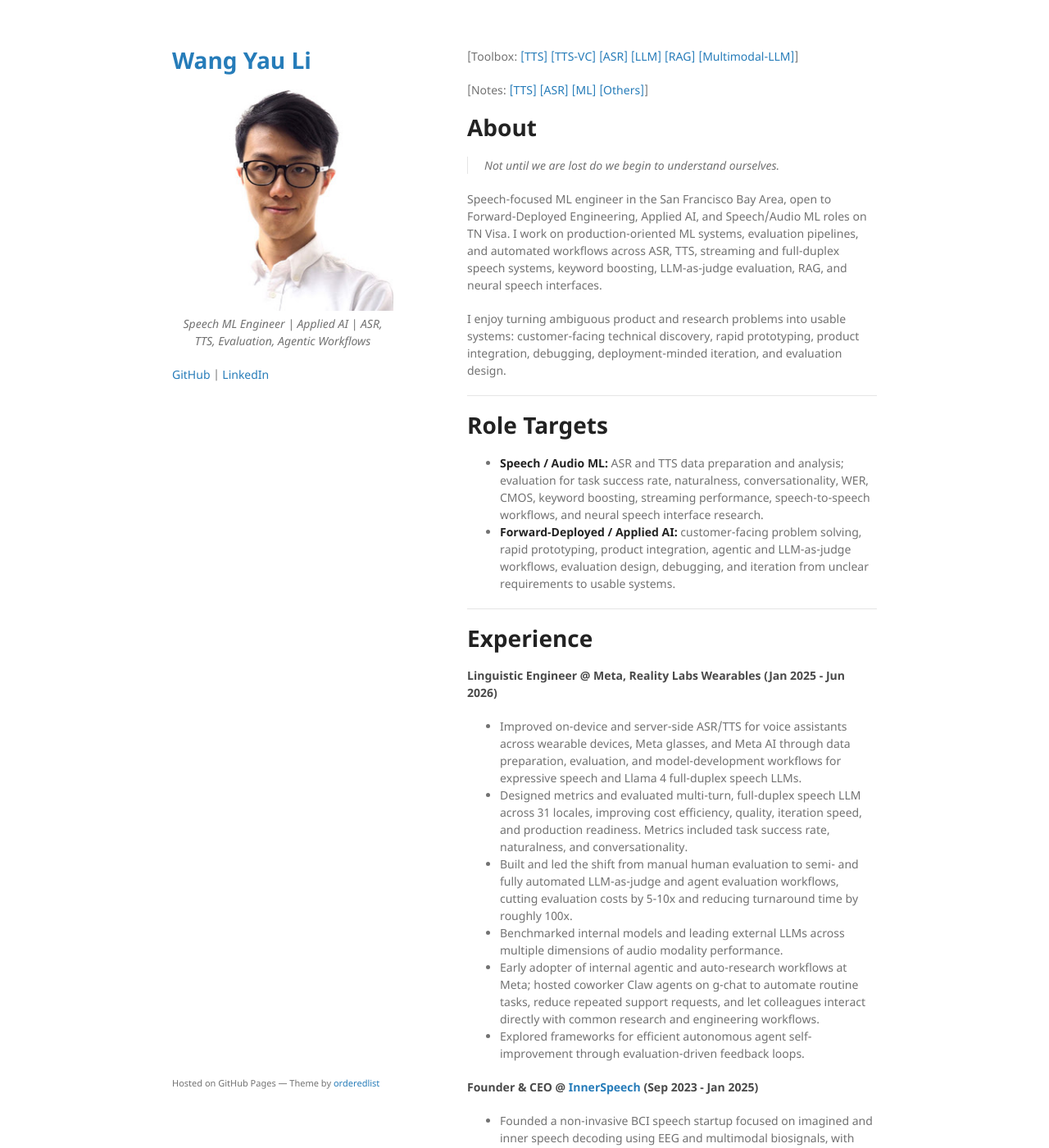
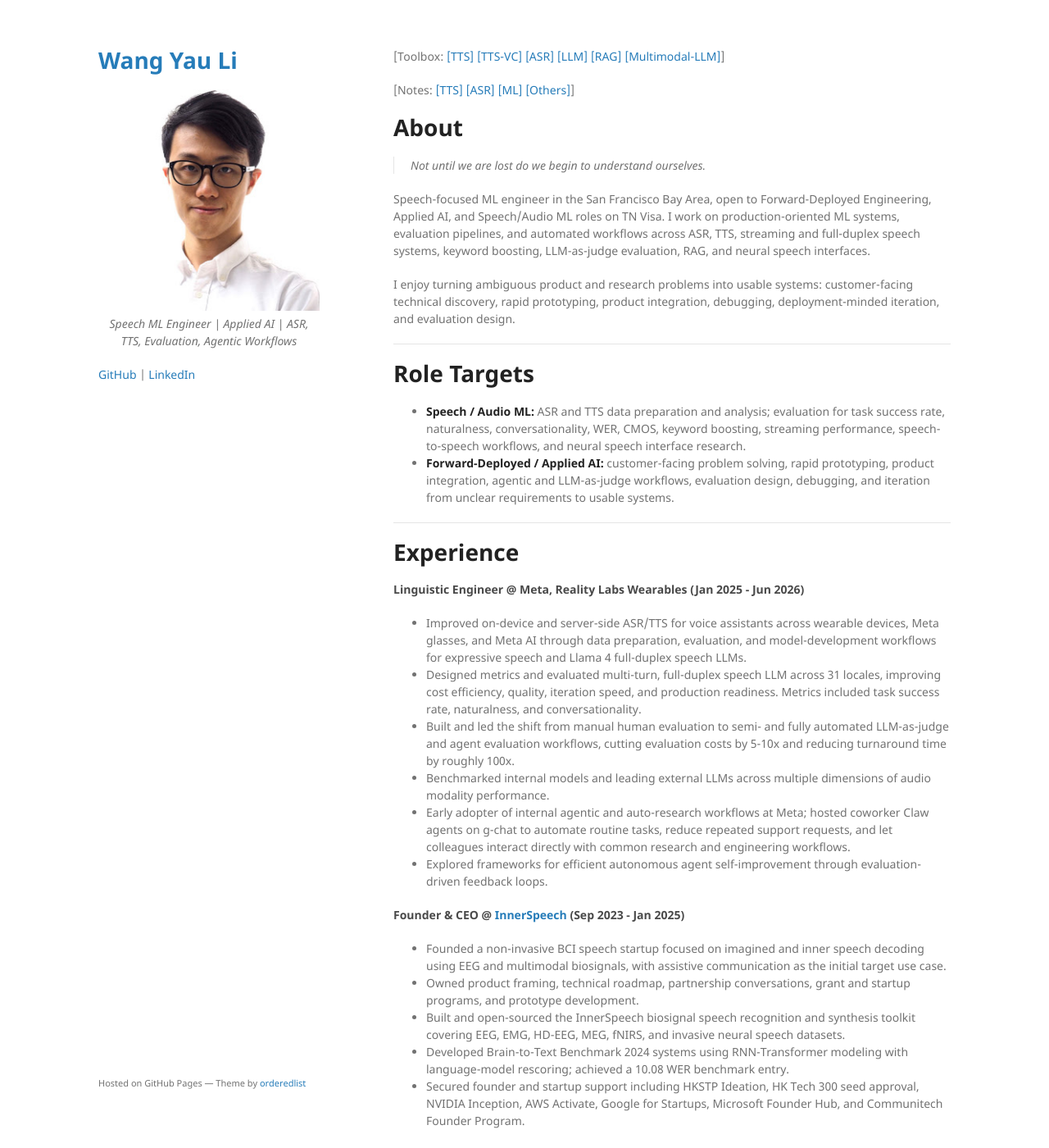
Before and after one commit to kennethli319/kennethli319.github.io, a Jekyll site: the page built from index.md, in a window 1280 px wide and 1400 px high. Shown: the whole window at 82% size. Built offline with Jekyll 4.4.1, drawn with Linux system fonts in a browser that asks for light colours.

Commit message:
Widen homepage content column

```diff
--- a/_sass/jekyll-theme-minimal.scss
+++ b/_sass/jekyll-theme-minimal.scss
@@ -56,7 +56,7 @@ a:hover small {
 }
 
 .wrapper {
-  width:860px;
+  width:1040px;
   margin:0 auto;
 }
 
@@ -186,7 +186,7 @@ strong {
 }
 
 section {
-  width:500px;
+  width:680px;
   float:right;
   padding-bottom:50px;
 }
```
